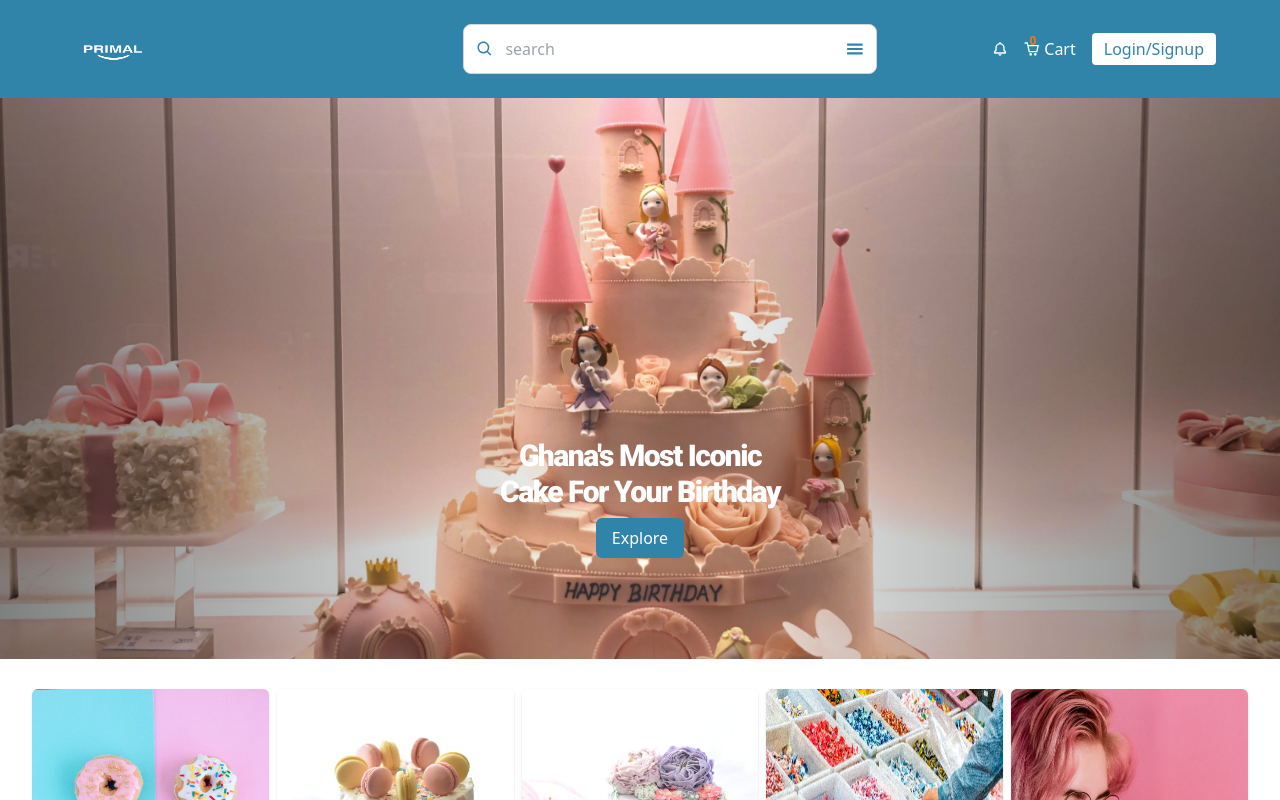
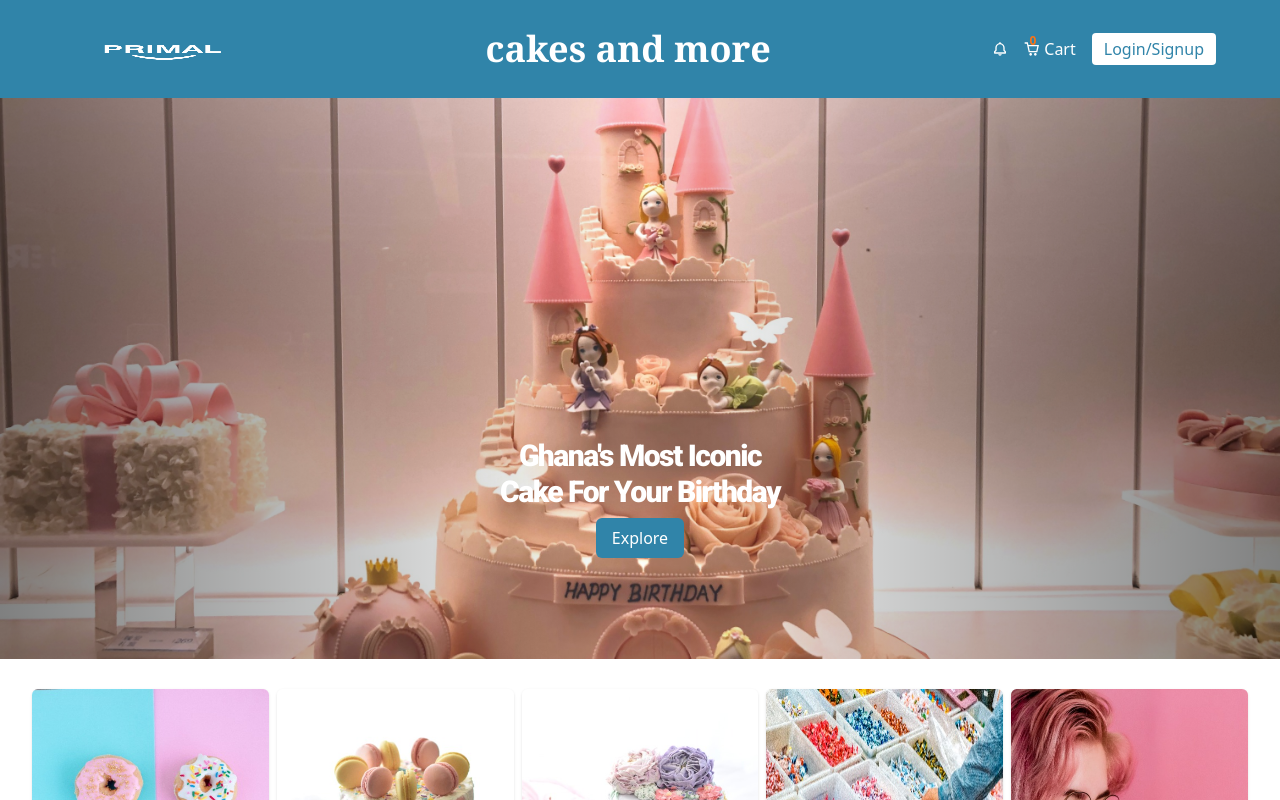
Before and after one commit to FlackoCodes/store-front, a React (Vite) app: page / in a window 1280 px wide. Shown: the top 800 px of the page. Built offline with nearby package versions, Linux system fonts and the light colour scheme.

Commit message:
feat: restyled navbar

```diff
--- a/src/components/NavBar.tsx
+++ b/src/components/NavBar.tsx
@@ -22,23 +22,18 @@ export default function NavBar() {
   const showLogs = () => {
     dispatch(setActive());
   };
+
   return (
     <div>
       <div className="bg-[#3084A9] relative">
-        <nav className="flex flex-col lg:flex-row gap-2 lg:justify-between items-center w-[90%] my-0 mx-auto py-4">
-          <div className="flex items-center justify-between w-full sm:w-auto">
+        <nav className="flex justify-between items-center w-[90%] my-0 mx-auto py-4">
+          <div className="">
             <Link to={"/"}>
               <img className="w-[200px] h-[66px]" src={logo} alt="logo" />
             </Link>
-            <div className="flex items-center border lg:ml-[300px] border-gray-300 rounded-lg px-3 py-2 max-w-md bg-white w-full sm:">
-              <BiSearch className="text-xl text-[#3084A9] mr-2" />
-              <input
-                type="text"
-                placeholder="search"
-                className="w-full p-1 outline-none"
-              />
-              <GiHamburgerMenu className="text-xl text-[#3084A9] ml-auto" />
-            </div>
+          </div>
+          <div className="hidden md:block">
+            <h1 className="font-serif text-4xl font-bold text-white">cakes and more</h1>
           </div>
           <div className="flex items-center gap-4">
             <BiBell className="text-white" />
@@ -63,3 +58,13 @@ export default function NavBar() {
     </div>
   );
 }
+
+{/* <div className="flex items-center border lg:ml-[300px] border-gray-300 rounded-lg px-3 py-2 max-w-md bg-white w-full sm:">
+              <BiSearch className="text-xl text-[#3084A9] mr-2" />
+              <input
+                type="text"
+                placeholder="search"
+                className="w-full p-1 outline-none"
+              />
+              <GiHamburgerMenu className="text-xl text-[#3084A9] ml-auto" />
+            </div> */}
--- a/src/components/SignUp.tsx
+++ b/src/components/SignUp.tsx
@@ -87,7 +87,7 @@ export default function SignUp({ setLogin }) {
             </p>
           </div> */}
           <button
-            onClick={register}
+            type="submit"
             className="w-full py-2 px-4 bg-[#3084A9] text-white rounded-md capitalize">
             Create Account
           </button>
--- a/src/pages/About.tsx
+++ b/src/pages/About.tsx
@@ -26,7 +26,7 @@ export default function About() {
 
 
   useEffect(() => {
-    console.log('Quantity has changed:', quantity);
+    // console.log('Quantity has changed:', quantity);
   }, [quantity]);
 
 
```
Also changed, not shown: src/images/pushups.jpeg (added).
